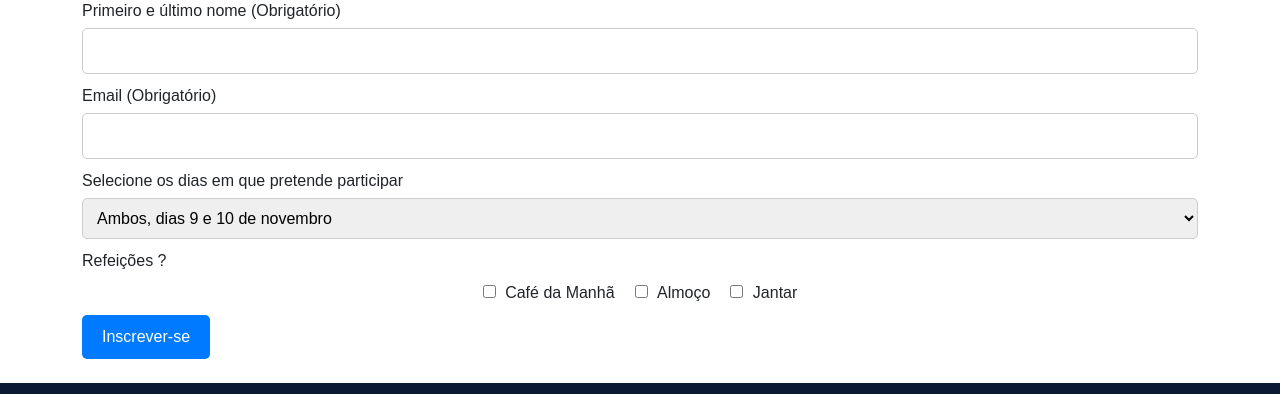
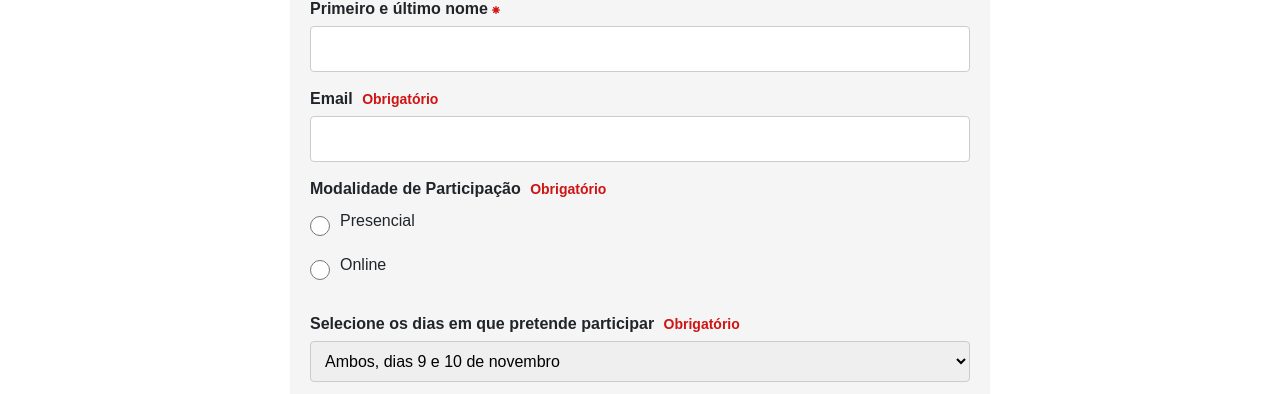
Before and after one commit to amagovpt/a11yfm, a plain HTML site: page exercicio/original/inscricao.html in a window 1280 px wide. Shown: the part 155-549 px from the top of the page. Drawn offline with nearby package versions, Linux system fonts and the light colour scheme; files whose address does not match are found by name.

Commit message:
Adicionar Mensagens de erro - Formulário

```diff
--- a/exercicio/original/inscricao.html
+++ b/exercicio/original/inscricao.html
@@ -5,9 +5,12 @@
     <meta charset="UTF-8">
     <title>Erros de Acessibilidade</title>
     <link rel="stylesheet" href="../styles.css">
-    <link href="https://cdn.jsdelivr.net/npm/bootstrap@5.3.2/dist/css/bootstrap.min.css" rel="stylesheet" integrity="sha384-T3c6CoIi6uLrA9TneNEoa7RxnatzjcDSCmG1MXxSR1GAsXEV/Dwwykc2MPK8M2HN" crossorigin="anonymous">
+    <link href="https://cdn.jsdelivr.net/npm/bootstrap@5.3.2/dist/css/bootstrap.min.css" rel="stylesheet"
+        integrity="sha384-T3c6CoIi6uLrA9TneNEoa7RxnatzjcDSCmG1MXxSR1GAsXEV/Dwwykc2MPK8M2HN" crossorigin="anonymous">
     <link rel="preconnect" href="https://fonts.gstatic.com" crossorigin>
-    <link href="https://fonts.googleapis.com/css2?family=League+Spartan:wght@100;400;500;600&family=Open+Sans:wght@400;700&family=Roboto:wght@100;400;500&display=swap" rel="stylesheet">
+    <link
+        href="https://fonts.googleapis.com/css2?family=League+Spartan:wght@100;400;500;600&family=Open+Sans:wght@400;700&family=Roboto:wght@100;400;500&display=swap"
+        rel="stylesheet">
 </head>
 
 <body>
@@ -68,47 +71,69 @@
             </div>
         </header>
 
-        <div class="container py-4">
+        <div class="form py-4">
             <h2>Formulário de Inscrição</h2>
-            <form>
-                <div class="form-group">
-                    <label for="nome">Primeiro e último nome (Obrigatório)</label>
-                    <input type="text" id="nome" name="nome">
+            <div>
+                <div class="form-group mt-2">
+                    <label>Primeiro e último nome <img src="../img/asterisco.png" style="width: 8px; height: 8px;"></label>
+                    <input type="text" id="nome" name="nome" required>
+                </div>
+                <div class="form-group mt-2">
+                    <label for="email">Email
+                        <span class="required">Obrigatório</span>
+                    </label>
+                    <input type="email" id="email" name="email">
                 </div>
                 <div class="form-group">
-                    <label for="email">Email (Obrigatório)</label>
-                    <input type="email" id="email" name="email" required>
+                    <label>Modalidade de Participação
+                        <span class="required">Obrigatório</span>
+                    </label>
+                    <div class="radio-group mt-2">
+                        <span>
+                            <input type="radio" id="presencial" name="modalidade" value="presencial">
+                            <label for="presencial">Presencial</label>
+                        </span>
+                        <span>
+                            <input type="radio" id="online" name="modalidade" value="online">
+                            <label for="online">Online</label>
+                        </span>
+                    </div>
                 </div>
-                <div class="form-group">
-                    <label>Selecione os dias em que pretende participar</label>
+                <div class="form-group mt-2">
+                    <label>Selecione os dias em que pretende participar
+                        <span class="required">Obrigatório</span>
+                    </label>
                     <select name="evento">
                         <option value="evento1">Ambos, dias 9 e 10 de novembro</option>
                         <option value="evento2">Dia 9 de novembro</option>
                         <option value="evento3">Dia 10 de novembro</option>
                     </select>
                 </div>
-                <div class="form-group">
-                    <label>Refeições ?</label>
-                    <div class="checkbox-group mt-2">
+                <div class="form-group mt-2">
+                    <label>Selecione o(s) workshop(s) em que pretende participar</label>
+                    <p class="workshop-description">Avaliação de acessibilidade e usabilidade são workshops sequenciais.
+                        Para participar no segundo workshop, é recomendado que participe primeiro no workshop de
+                        'Avaliação
+                        de acessibilidade e usabilidade'.</p>
+                    <div class="checkbox-group ">
                         <span>
                             <input type="checkbox" id="cafe" name="cafe" value="cafe">
-                            <label for="cafe">Café da Manhã</label>
+                            <label for="cafe">Avaliação de acessibilidade e usabilidade</label>
                         </span>
                         <span>
                             <input type="checkbox" id="almoco" name="almoco" value="almoco">
-                            <label for="almoco">Almoço</label>
+                            <label for="almoco">Declaração de acessibilidade no meu site Web</label>
                         </span>
                         <span>
                             <input type="checkbox" id="jantar" name="jantar" value="jantar">
-                            <label for="jantar">Jantar</label>
+                            <label for="jantar">Testes com utilizadores para Selo Ouro</label>
                         </span>
                     </div>
                 </div>
-                <button type="submit">Inscrever-se</button>
-            </form>
+                <button type="submit">Enviar inscrição</button>
+                <div id="email-error-message" class="error-message">Por favor, insira um endereço de email válido.</div>
+            </div>
         </div>
-
-
 
 
 
@@ -160,4 +185,4 @@
         });
     </script>
 
-    </html>
+</html>
--- a/exercicio/styles.css
+++ b/exercicio/styles.css
@@ -381,35 +381,101 @@ select {
   font-size: 16px;
 }
 
-/* Estilos para os checkboxes */
-.checkbox-group {
-  display: flex;
-  flex-wrap: wrap;
-  gap: 20px;
-  justify-content: center;
+/* Formulário */
+
+.form {
+  max-width: 700px;
+  background: #f5f5f5;
+  padding: 20px;
+  border-radius: 8px;
+  margin: 0 auto;
 }
 
-.checkbox-group input[type="checkbox"] {
-  margin-right: 5px;
+.form-group {
+  margin-bottom: 15px;
+}
+
+input[type="text"],
+input[type="email"],
+select {
+  width: 100%;
+  padding: 10px;
+  border: 1px solid #ccc;
+  border-radius: 4px;
+  font-size: 16px;
+}
+
+label {
+  font-weight: bold;
+}
+
+.required {
+  color: #CF1414;
+  margin-left: 5px;
 }
 
 
-button {
-  background-color: #007bff;
-  color: #fff;
-  padding: 10px 20px;
-  border: none;
-  border-radius: 5px;
-  cursor: pointer;
-  font-size: 16px;
+span.required {
+  font-size: 14px;
+
 }
 
-button:hover {
-  background-color: #0056b3;
+.checkbox-group, .radio-group {
+  display: flex;
+  flex-direction: column;
 }
 
+.checkbox-group span, .radio-group span {
+  display: flex;
+  align-items: center;
+  margin-bottom: 10px;
+}
+
+input[type="checkbox"], input[type="radio"] {
+  margin-right: 10px;
+  width: 20px;
+  height: 20px;
+}
+
+.checkbox-group label, .radio-group label {
+  display: flex;
+  align-items: center;
+  margin-bottom: 10px;
+  font-weight: normal;
+}
+
+.workshop-description {
+  font-size: 14px;
+  color: #888;
+}
+
+button[type="submit"] {
+  background: #007bff;
+  color: #fff;
+  border: none;
+  border-radius: 4px;
+  padding: 10px 20px;
+  font-size: 18px;
+  cursor: pointer;
+}
+
+button[type="submit"]:hover {
+  background: #0056b3;
+}
+
+/* Formulario Mensagem de erro */
+.error-message {
+  display: none;
+  color: red;
+  font-size: 14px;
+}
+
+input[type="email"]:invalid + .error-message {
+  display: block;
+}
+
+
 /* Evento */
-
 
 .paginaEvento {
   max-width: 800px;
```
Also changed, not shown: exercicio/img/asterisco.png (added).
